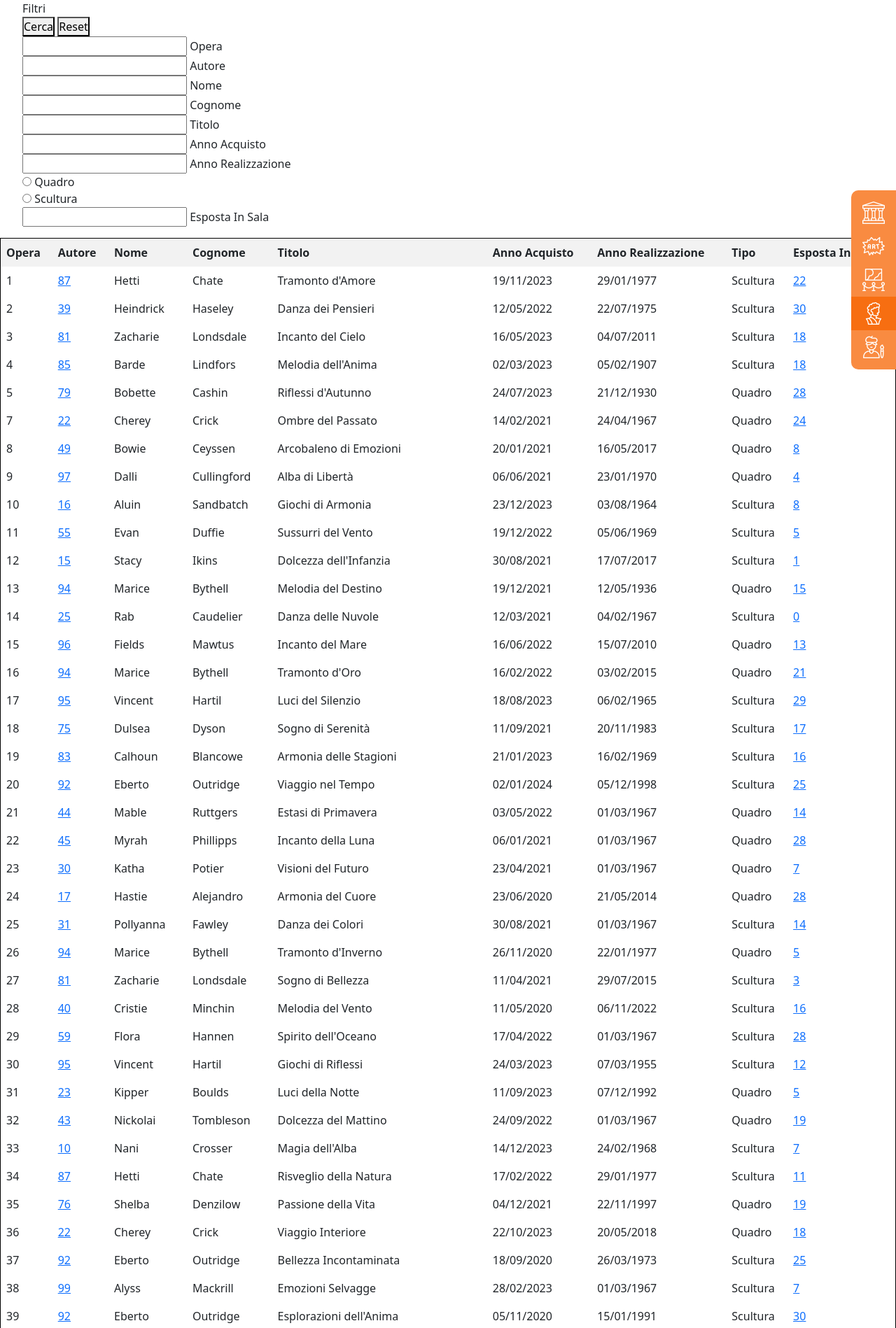
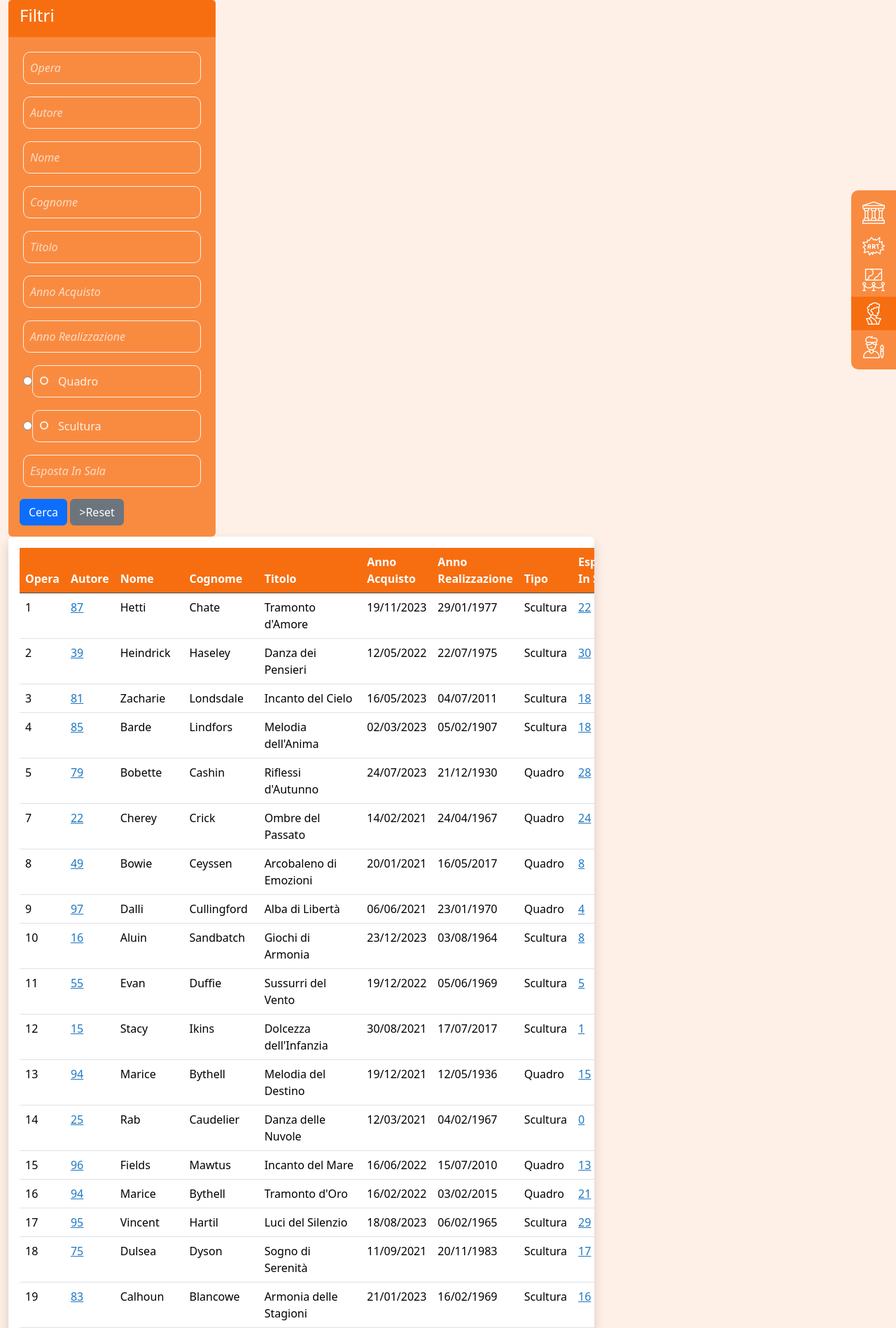
Before and after one commit to DanieleGotti/MUSEO_Digital_Art_2.0, a Django app: page /opera/ in a window 1280 px wide. Shown: the top 1898 px of the page at 70% size. Run offline with Django 5.2, Linux system fonts and the light colour scheme; data comes from the database, SQL or seed files in the repository; some libraries are stand-ins or nearby versions.

Commit message:
aggiunta css Opera

```diff
--- a/museodigitalart/apps/main/templates/main/opera.html
+++ b/museodigitalart/apps/main/templates/main/opera.html
@@ -1,95 +1,82 @@
 <!DOCTYPE html>
-<html lang="it">
+<html lang="en">
 <head>
     <meta charset="UTF-8">
     <meta name="viewport" content="width=device-width, initial-scale=1.0">
     <title>Opere</title>
     {% load static %}
     <link rel="stylesheet" href="{% static 'css/bootstrap/bootstrap.min.css' %}">
+    <link rel="stylesheet" href="{% static 'css/cssPage.css' %}">
     <script src="{% static 'js/bootstrap/bootstrap.bundle.min.js' %}"></script>
-    <style>
-        table {
-            width: 100%;
-            border-collapse: collapse;
-        }
-        table, th, td {
-            border: 1px solid black;
-            padding: 8px;
-        }
-        th {
-            background-color: #f2f2f2;
-        }
-    </style>
+    <script src="{% static 'js/jsFiltersMove.js' %}"></script>
 </head>
 <body>
 
     {% include 'nav.html' %}
 
-    <div id="filtri" class="filters">
+    <div class="container-fluid">
+        <div class="row">
+            <!-- Filtro a sinistra -->
+            <div class="col-md-3">
+                <div class="card">
+                    <div class="card-header">
+                        <h4>Filtri</h4>
+                    </div>
+                    <div class="card-body">
                         <form method="GET" action=".">
-            <ul class="filterContainer">
-                <li class="filterHeader">
-                    <span class="filterTitle">Filtri</span>
-                </li>
-                <li class="filterItem">
-                    <button type="submit" class="button">
-                        <span class="buttonText">Cerca</span>
-                        <span class="buttonIcon"></span>
-                    </button>
-                    <button type="reset" class="button"  onclick="window.location.href='/opera/'">
-                        <span class="buttonText">Reset</span>
-                        <span class="buttonIcon"></span>
-                    </button>
-                </li>
-                <div class="filterScroll">
-                    <li class="filterItem">
+                            <div class="mb-3">
                                 <input id="opera" class="input" name="opera" type="text" value="{{ opera }}"/>
                                 <label class="placeHolder">Opera</label>
-                    </li>
-                    <li class="filterItem">
+                            </div>
+                            <div class="mb-3">
                                 <input id="autore" class="input" name="autore" type="text" value="{{ autore }}"/>
                                 <label class="placeHolder">Autore</label>
-                    </li>
-                    <li class="filterItem">
+                            </div>
+                            <div class="mb-3">
                                 <input id="nome" class="input" name="nome" type="text" value="{{ nome }}"/>
                                 <label class="placeHolder">Nome</label>
-                    </li>
-                    <li class="filterItem">
+                            </div>
+                            <div class="mb-3">
                                 <input id="cognome" class="input" name="cognome" type="text" value="{{ cognome }}"/>
                                 <label class="placeHolder">Cognome</label>
-                    </li>
-                    <li class="filterItem">
+                            </div>
+                            <div class="mb-3">
                                 <input id="titolo" class="input" name="titolo" type="text" value="{{ titolo }}"/>
                                 <label class="placeHolder">Titolo</label>
-                    </li>
-                    <li class="filterItem">
+                            </div>
+                            <div class="mb-3">
                                 <input id="annoAcquisto" class="input" name="annoAcquisto" type="text" value="{{ annoAcquisto }}"/>
                                 <label class="placeHolder">Anno Acquisto</label>
-                    </li>
-                    <li class="filterItem">
+                            </div>
+                            <div class="mb-3">
                                 <input id="annoRealizzazione" class="input" name="annoRealizzazione" type="text" value="{{ annoRealizzazione }}"/>
                                 <label class="placeHolder">Anno Realizzazione</label>
-                    </li>
-                    <li class="filterItem">
-                        <input type="radio" id="quadro" name="tipo" value="Quadro">
-                        <label for="quadro" class="buttonText">Quadro</label>
-                    </li>
-                    <li class="filterItem">
-                        <input type="radio" id="scultura" name="tipo" value="Scultura">
-                        <label for="scultura" class="buttonText">Scultura</label>
-                    </li>
-                    <li class="filterItemLast">
+                            </div>
+                            <div class="mb-3">
+                                <input type="radio" class="radio" id="quadro" name="tipo" value="Quadro">
+                                <label for="quadro" class="radioLabel">Quadro</label>
+                            </div>
+                            <div class="mb-3">
+                                <input type="radio" class="radio" id="scultura" name="tipo" value="Scultura">
+                                <label for="scultura" class="radioLabel">Scultura</label>
+                            </div>
+                            <div class="mb-3">
                                 <input id="espostaInSala" class="input" name="espostaInSala" type="text" value="{{ espostaInSala }}"/>
                                 <label class="placeHolder">Esposta In Sala</label>
-                    </li>
                             </div>
-            </ul>
+                            <div class="d-flex justify-content-between"></div>
+                                <button type="submit" class="btn btn-primary">Cerca</button>
+                                <button type="reset" class="btn btn-secondary"  onclick="window.location.href='/opera/'">>Reset</button>
+                            </div>
                         </form>
                     </div>
+                </div>
+            </div>
 
-    <div id="result" class="tableBody">
-        <table>
-            <thead>
+            <div class="col-md-8">
+                <div id="result" class="table-responsive bg-white rounded p-3 shadow">
+                    <table class="table table-hover">
+                        <thead class="table-dark">
                             <tr>
                                 <th>Opera</th>
                                 <th>Autore</th>
@@ -104,7 +91,7 @@
                         </thead>
                         <tbody>
                             {% for opera in opere %}
-                <tr class="{{ forloop.counter0|divisibleby:2|yesno:'rowEven,rowOdd' }}">
+                            <tr>
                                 <td>{{ opera.0 }}</td>
                                 <td>
                                     <a href="{% url 'autore_opera' opera.1 %}">{{ opera.1 }}</a>
@@ -123,6 +110,8 @@
                         </tbody>
                     </table>
                 </div>
-
+            </div>
+        </div>
+    </div>
 </body>
 </html>
--- a/museodigitalart/static/css/cssPage.css
+++ b/museodigitalart/static/css/cssPage.css
@@ -95,9 +95,67 @@
 
 
 
+.radio + .radioLabel {
+  display: block;
+  padding: 10px;
+  padding-left: 36px;
+  width: 100%;
+  border-radius: 10px;
+  border: 1px solid #FEF0E7;
+  background-color: #F98B41;
+  color: #FEF0E7;
+  font-weight: 500;
+  position: relative;
+  white-space: nowrap;
+  cursor: pointer;
+}
 
+.radio + .radioLabel::after,
+.radio + .radioLabel::before {
+  content: "";
+  position: absolute;
+  border-radius: 50%;
+}
 
+.radio + .radioLabel::after {
+  height: 12px;
+  width: 12px;
+  border: 2px solid #FEF0E7;
+  left: 10px;
+  top: calc(50% - 7px);
+}
 
+.radio + .radioLabel::before {
+  background-color: white;
+  height: 8px;
+  width: 8px;
+  left: 14px;
+  top: calc(50% - 3px);
+  transform: scale(5);
+  opacity: 0;
+  visibility: hidden;
+  transition: 0.4s ease-in-out 0s;
+}
+
+.radio:checked + .radioLabel {
+  border-color: white;
+}
+
+.radio:checked + .radioLabel::before {
+  opacity: 1;
+  visibility: visible;
+  transform: scale(1);
+}
+
+.radio:checked + .radioLabel::after {
+  border-color: white;
+  color: white;
+}
+
+.radioLabel:hover {
+  border: 2px solid white;
+  color: white;
+}
 
 
 
```
Lines whose indentation alone changed are shown as unchanged.
